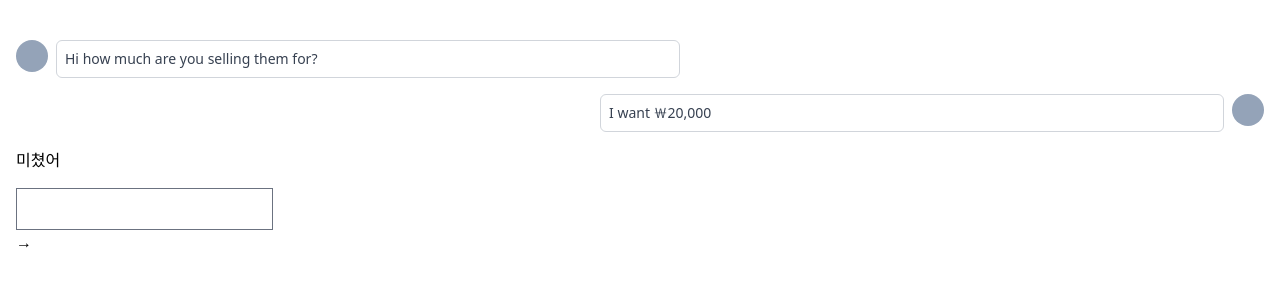
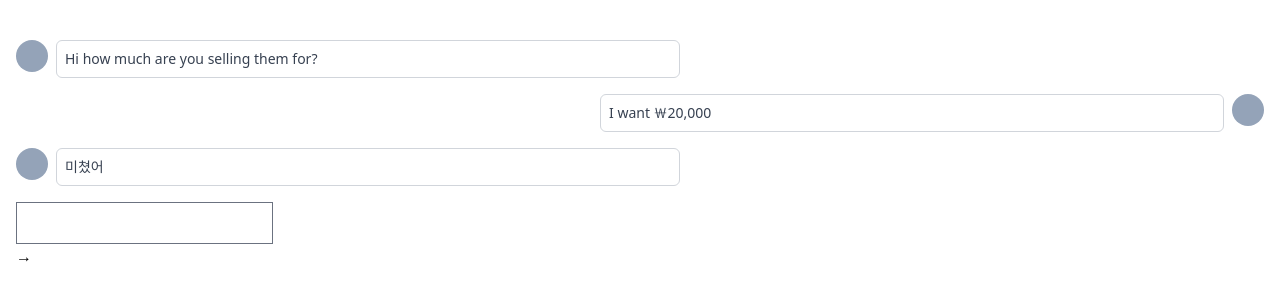
Before and after one commit to blkluv/next_carrot_market, a Next.js app: page /chats/1 in a window 1280 px wide. Shown: the top 300 px of the page. Built offline with nearby package versions, Linux system fonts and the light colour scheme.

Commit message:
대화 part css 작성3

```diff
--- a/src/pages/chats/[id].tsx
+++ b/src/pages/chats/[id].tsx
@@ -15,9 +15,11 @@ const ChatDetail: NextPage = () => {
           <p>I want ￦20,000</p>
         </div>
       </div>
-      <div>
-        <div />
-        <div>미쳤어</div>
+      <div className="flex items-start space-x-2">
+        <div className="w-8 h-8 rounded-full bg-slate-400" />
+        <div className="w-1/2 p-2 text-sm text-gray-700 border border-gray-300 rounded-md">
+          <p>미쳤어</p>
+        </div>
       </div>
       <div>
         <div>
```
